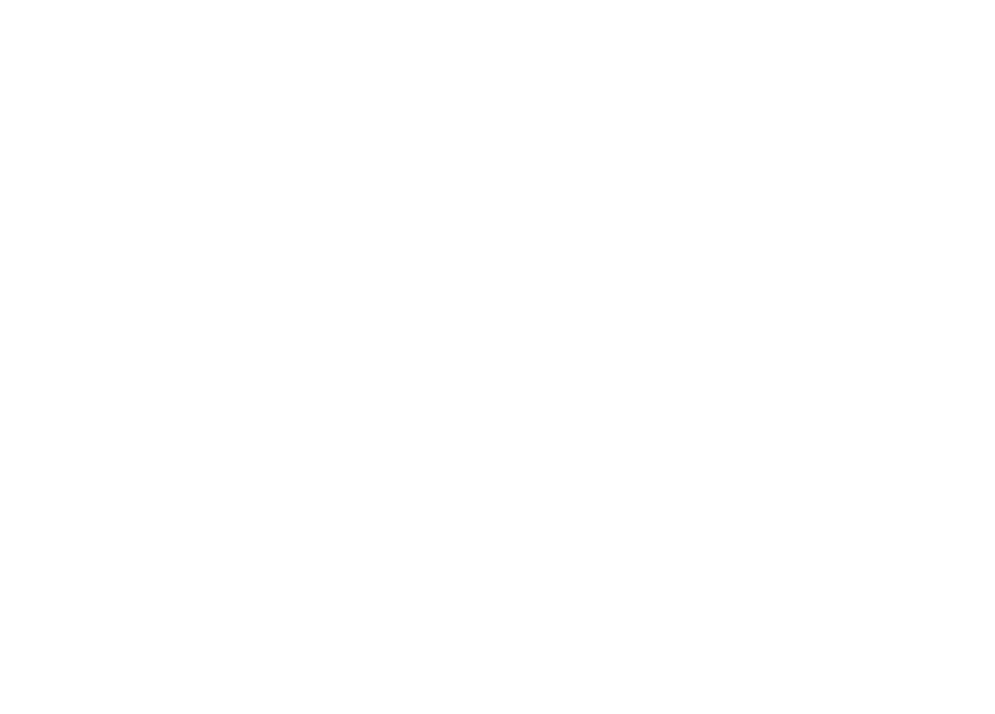
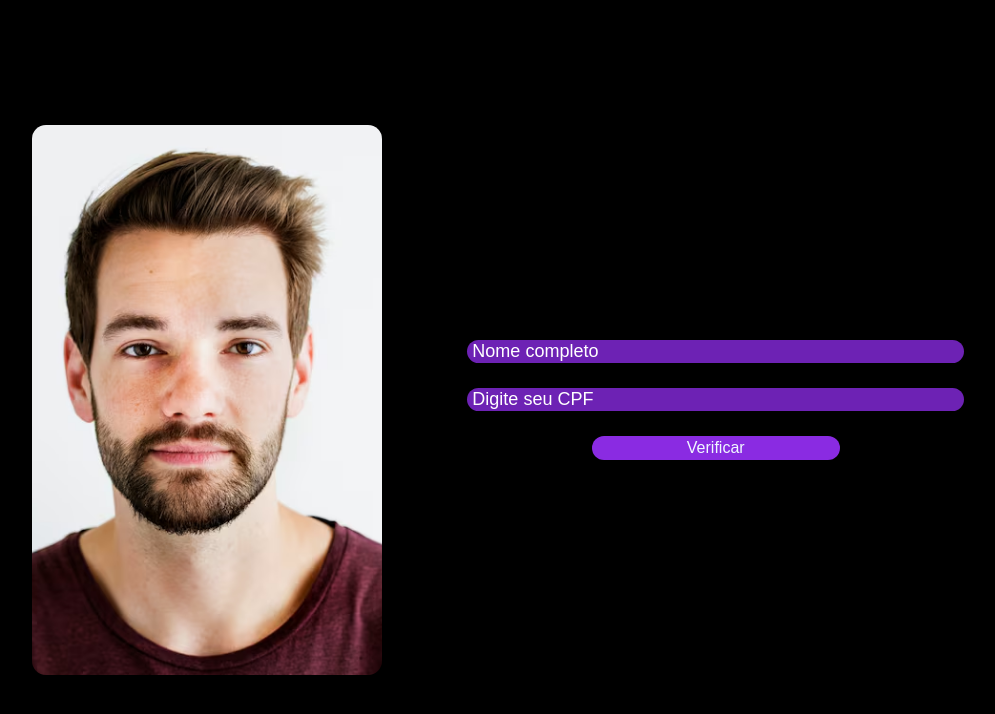
Before and after one commit to CARI0C4/event-house, a plain HTML site: page Codigos-font/organizacao/index.html in a window 1280 px wide. Shown: the whole page, without its empty margins (19-1014 px from the left). Drawn offline with Linux system fonts and the light colour scheme.

Commit message:
Adiciona tela de verificação com formulário e estilização

```diff
--- a/Codigos-font/organizacao/index.html
+++ b/Codigos-font/organizacao/index.html
@@ -0,0 +1,23 @@
+<!DOCTYPE html>
+<html lang="en">
+<head>
+    <meta charset="UTF-8">
+    <meta name="viewport" content="width=device-width, initial-scale=1.0">
+    <title>Verificação</title>
+    <link rel="stylesheet" href="scr/css/style.css">
+</head>
+<body>
+
+<section class="verificar-pessoa">
+        <img class="foto" src="scr/img/retrato-de-homem-branco.png" alt="pessoa">
+        <form action="" class="formes">
+            <input class="camp" type="nome" placeholder="Nome completo">
+            <input class="camp" type="text" name="cpf" placeholder="Digite seu CPF">
+            <button class="enviar">Verificar</button>
+        </form>
+
+
+    </section>
+
+</body>
+</html>
--- /dev/null
+++ b/Codigos-font/organizacao/scr/css/style.css
@@ -0,0 +1,64 @@
+* {
+    margin: 0;
+    padding: 0;
+    box-sizing: border-box;
+    font-family: Arial, Helvetica, sans-serif;
+}
+
+.verificar-pessoa {
+    display: flex;
+    height: 100vh;
+    width: 100vw;
+    align-items: center;
+    flex-wrap: wrap;
+    justify-content: space-between;
+    background-color: rgb(0, 0, 0);
+
+}
+
+.foto {
+    margin-left: 4%;
+    width: 350px;
+    height: 550px;
+    object-fit: cover;
+    border-radius: 14px;
+}
+
+.formes {
+    width: 40%;
+    display: flex;
+    flex-direction: column;
+    align-items: center;
+    justify-content: center;
+    gap: 15px;
+    margin-right: 23%;
+    height: inherit;
+    padding: 0.2% 0.2% 0.2% 1%;
+    font-size: large;
+}
+
+.camp {
+    border: none;
+    padding: 0.2% 4% 0.2% 1%;
+    border-radius: 14px;
+    width: 100%;
+    font-size: large;
+    margin: 0 0 2% 0;
+    background-color: rgba(137, 43, 226, 0.795);
+    color: aliceblue;
+}
+
+input::placeholder {
+    color: rgb(255, 255, 255);
+}
+
+.enviar {
+    border: none;
+    width: 50%;
+    padding: .6%;
+    border-radius: 14px;
+    color: aliceblue;
+    background-color: blueviolet;
+    font-size: medium;
+    cursor: pointer;
+}
```
Also changed, not shown: Codigos-font/cliente/cadastro.html (+1 -1 lines), Codigos-font/organizacao/scr/img/retrato-de-homem-branco.png (added).
